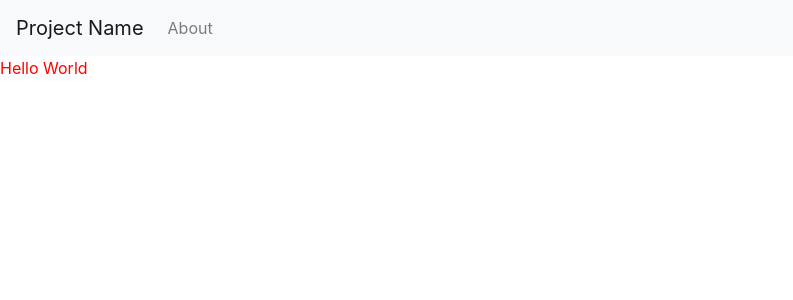
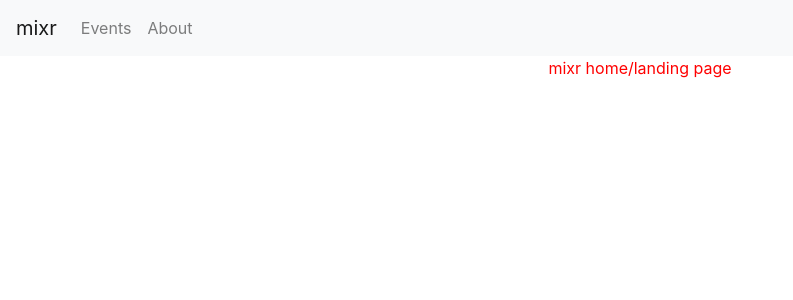
Before and after one commit to ppak10-archives/mixr-frontend, a React app: page / in a window 1280 px wide. Shown: the top 300 px of the page, without its empty margins (0-793 px from the left). Built offline with nearby package versions, Linux system fonts and the light colour scheme.

Commit message:
Readme update
Summary: Updates readme and also initializes arclint file

Test Plan: local

Reviewers: test

Reviewed By: test

Differential Revision: https://feedmeyourdata.com/D55

```diff
--- a/public/index.html
+++ b/public/index.html
@@ -1,7 +1,7 @@
 <!DOCTYPE html>
 <html>
   <head>
-    <title>React Boilerplate</title>
+    <title>mixr</title>
     <meta charset="utf-8">
   </head>
   <body>
--- a/src/client/components/App.jsx
+++ b/src/client/components/App.jsx
@@ -12,14 +12,18 @@ import {Navigation} from './Navigation';
 
 // Pages
 import {AboutPage} from '../pages/About';
+import {EventsPage} from '../pages/Events';
 import {HomePage} from '../pages/Home';
 
 export const App = () => (
   <Router>
     <Navigation />
-    <Switch>
-      <Route exact path="/" component={HomePage} />
-      <Route path="/about" component={AboutPage} />
-    </Switch>
+    <div className="d-flex justify-content-center">
+      <Switch>
+        <Route exact path="/" component={HomePage} />
+        <Route path="/events" component={EventsPage} />
+        <Route path="/about" component={AboutPage} />
+      </Switch>
+    </div>
   </Router>
 );
--- a/src/client/components/Navigation.jsx
+++ b/src/client/components/Navigation.jsx
@@ -21,10 +21,15 @@ export const Navigation = () => (
       <span className="navbar-toggler-icon" />
     </button>
     <Link className="navbar-brand" to="/">
-      Project Name
+      mixr
     </Link>
     <div className="collapse navbar-collapse" id="navbarToggler">
       <ul className="navbar-nav mr-auto mt-2 mt-lg-0">
+        <li className="nav-item">
+          <Link className="nav-link" to="/events">
+            Events
+          </Link>
+        </li>
         <li className="nav-item">
           <Link className="nav-link" to="/about">
             About
--- a/src/client/pages/About.jsx
+++ b/src/client/pages/About.jsx
@@ -7,7 +7,7 @@
 import React from 'react';
 
 export const AboutPage = () => (
-  <div>
+  <>
     <p>About</p>
-  </div>
+  </>
 );
--- /dev/null
+++ b/src/client/pages/Events.jsx
@@ -0,0 +1,13 @@
+/**
+ * Events.jsx
+ * Events page component
+ */
+
+// Node Modules
+import React from 'react';
+
+export const EventsPage = () => (
+  <>
+    <p>Events</p>
+  </>
+);
--- a/src/client/pages/Home.jsx
+++ b/src/client/pages/Home.jsx
@@ -7,7 +7,7 @@
 import React from 'react';
 
 export const HomePage = () => (
-  <div>
-    <p className="test">Hello World</p>
-  </div>
+  <>
+    <p className="test">mixr home/landing page</p>
+  </>
 );
--- a/src/client/stylesheets/_custom.scss
+++ b/src/client/stylesheets/_custom.scss
@@ -2,3 +2,15 @@
  * _custom.scss
  * Custom bootstrap style overides
  */
+
+.navbar-toggler {
+  transition: 0.3s;
+
+  &:hover {
+    opacity: 0.6;
+  }
+
+  &:focus {
+    outline: none;
+  }
+}
```
Also changed, not shown: 2 other files (tests, documents, lock files or other folders).
